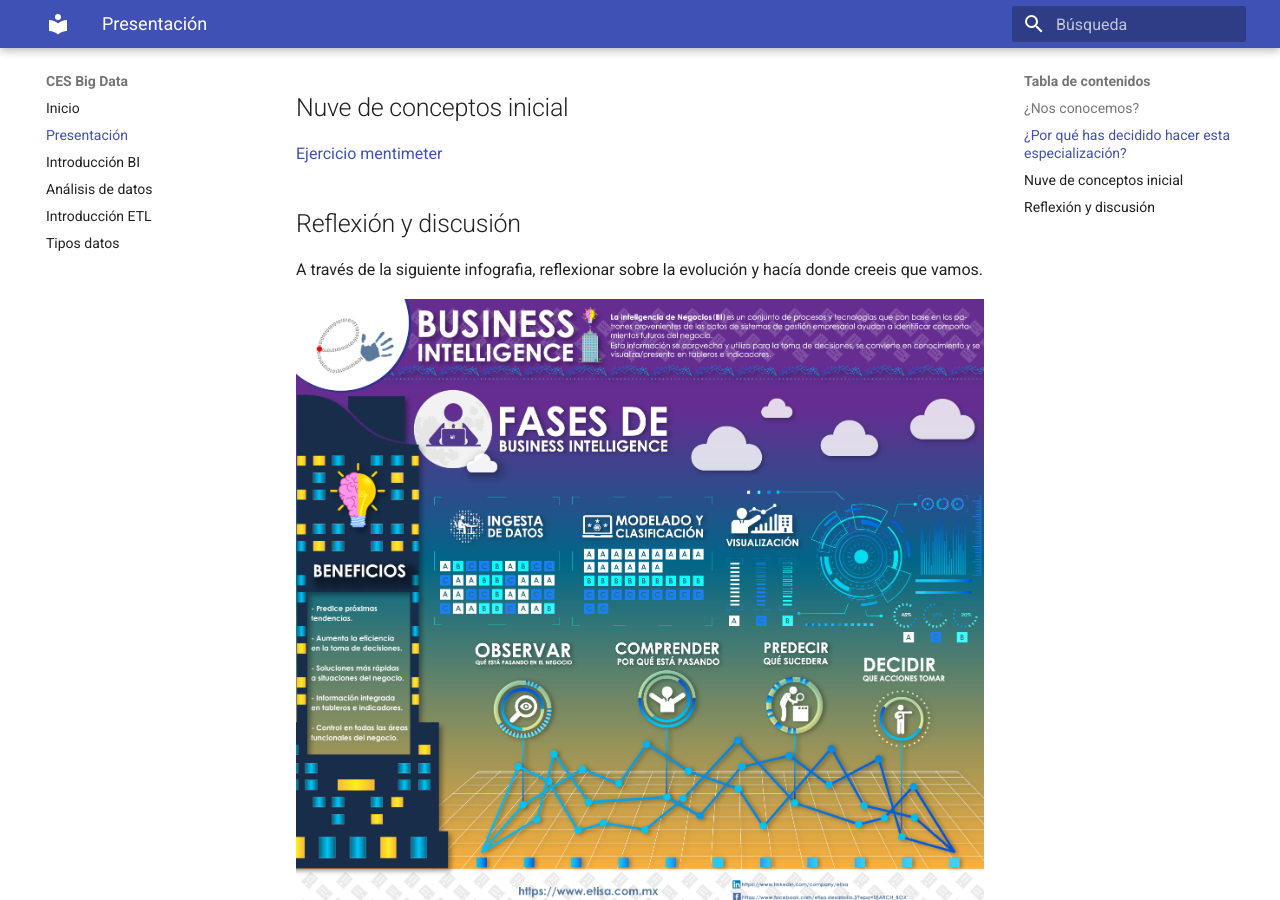
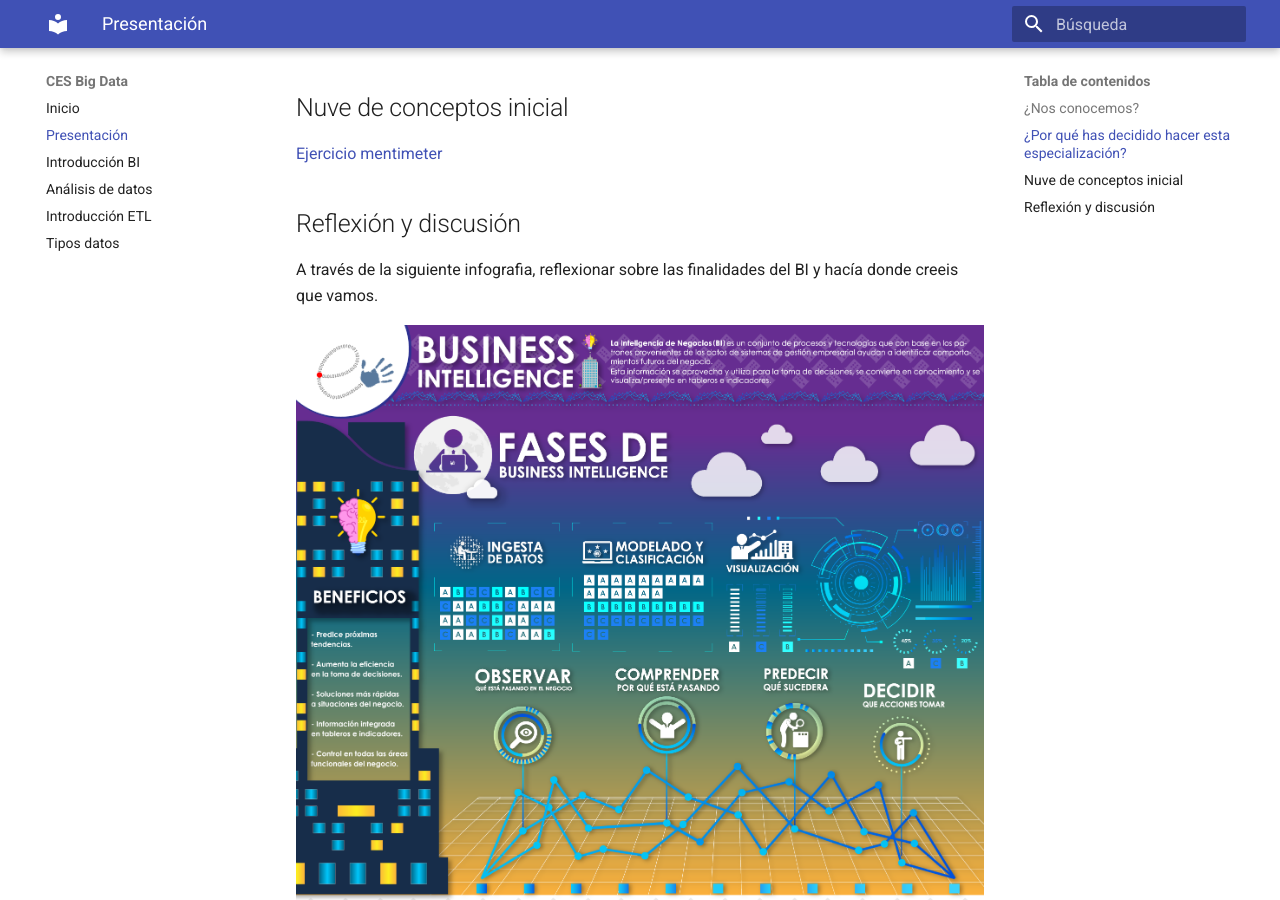
Before and after one commit to jorsodom/bigdata-sb, an MkDocs documentation site: the page built from docs/introduccionBI/presentacions.md, in a window 1280 px wide and 900 px high, scrolled down 1142 px. Built offline with MkDocs 1.6.1 and Material for MkDocs 9.7.7, drawn with Linux system fonts in a browser that asks for light colours.

Commit message:
update intro

```diff
--- a/docs/introduccionBI/presentacions.md
+++ b/docs/introduccionBI/presentacions.md
@@ -28,7 +28,7 @@ width="60%" />
 [Ejercicio mentimeter]([https://www.menti.com/al7x52rbebkr])
 
 ## Reflexión y discusión
-A través de la siguiente infografia, reflexionar sobre la evolución y hacía donde creeis que vamos.
+A través de la siguiente infografia, reflexionar sobre las finalidades del BI y hacía donde creeis que vamos.
 <div align="center">
 <img src="../../img/infografiabi.png" alt="infografia" width="100%" />
 </div>
```
